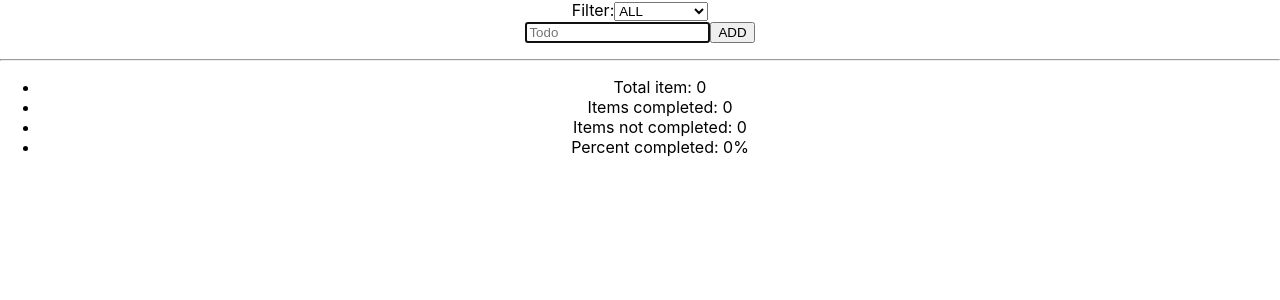
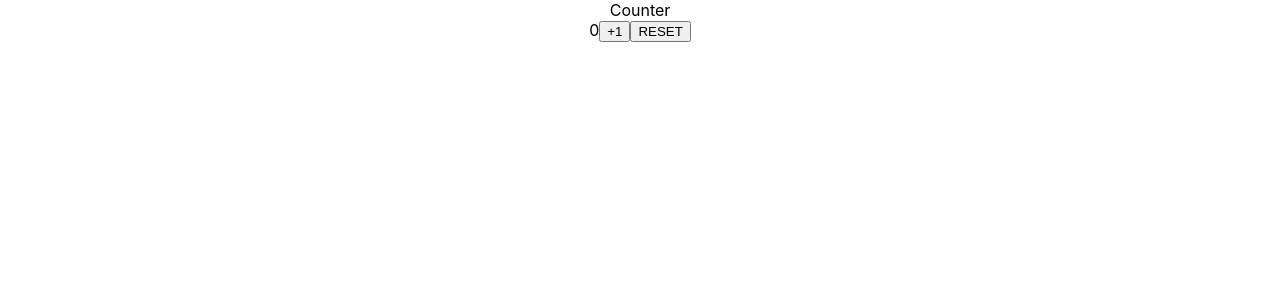
Before and after one commit to KiKiKi-KiKi/react-recoil-sandbox, a React (Create React App) app: page / in a window 1280 px wide. Shown: the top 300 px of the page. Built offline with nearby package versions, Linux system fonts and the light colour scheme.

Commit message:
:up: Implement recoil counter.

```diff
--- a/src/App.tsx
+++ b/src/App.tsx
@@ -1,13 +1,14 @@
 import { VFC } from 'react';
 import { RecoilRoot } from 'recoil';
-import { TodoList } from './TodoList/components/TodoList';
+//import { TodoList } from './TodoList/components/TodoList';
+import { CounterApp } from './AsyncCounter/components/CounterApp';
 import './App.css';
 
 export const App: VFC = () => {
   return (
     <RecoilRoot>
       <div className="App">
-        <TodoList />
+        <CounterApp />
       </div>
     </RecoilRoot>
   );
--- /dev/null
+++ b/src/AsyncCounter/components/CounterApp.tsx
@@ -0,0 +1,39 @@
+import { useCallback, VFC } from 'react';
+import { useRecoilState } from 'recoil';
+import { counterState } from '../recoil/atoms/counterState';
+
+const Counter: VFC = () => {
+  const [{ count }, setState] = useRecoilState(counterState);
+
+  const handleAddCount = useCallback(
+    (value: number) => () => {
+      setState(({ count }) => {
+        return {
+          count: value === 0 ? 0 : count + value,
+        };
+      });
+    },
+    [setState],
+  );
+
+  return (
+    <div className="counter">
+      {count}
+      <button type="button" onClick={handleAddCount(1)}>
+        +1
+      </button>
+      <button type="button" onClick={handleAddCount(0)}>
+        RESET
+      </button>
+    </div>
+  );
+};
+
+export const CounterApp: VFC = () => {
+  return (
+    <div className="counterApp">
+      Counter
+      <Counter />
+    </div>
+  );
+};
--- /dev/null
+++ b/src/AsyncCounter/recoil/atoms/counterState.ts
@@ -0,0 +1,13 @@
+import { atom } from 'recoil';
+import { COUNTER_STATE } from '../keys';
+
+interface CounterInterface {
+  count: number;
+}
+
+export const counterState = atom<CounterInterface>({
+  key: COUNTER_STATE,
+  default: {
+    count: 0,
+  },
+});
--- /dev/null
+++ b/src/AsyncCounter/recoil/keys.ts
@@ -0,0 +1,2 @@
+export const COUNTER_STATE = 'counterState' as const;
+export const LAZY_COUNTER_STATE = 'lazyCounterState' as const;
```
